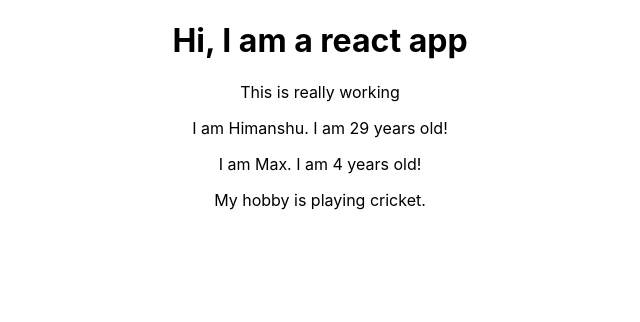
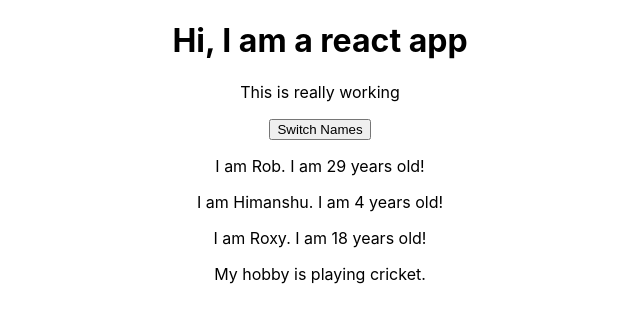
Before and after one commit to HimanshuNankani/react-complete-guide, a React (Create React App) app: page / in a window 1280 px wide. Shown: the top 322 px of the page, without its empty margins (320-960 px from the left). Built offline with nearby package versions, Linux system fonts and the light colour scheme.

Commit message:
Working with state

```diff
--- a/src/App.js
+++ b/src/App.js
@@ -1,21 +1,9 @@
 import React from "react";
 import "./App.css";
-import Person from "./Person/Person";
+import NewApp from "./NewApp";
 
 function App() {
-  return (
-    <div className="App">
-      <h1>Hi, I am a react app</h1>
-      <p>This is really working</p>
-      <Person name="Himanshu" />
-      <Person name="Max"> My hobby is playing cricket.</Person>
-    </div>
-    // React.createElement(
-    //   "div",
-    //   { className: "App" },
-    //   React.createElement("h1", null, "Hi, I am a React App!!!")
-    // )
-  );
+  return <NewApp />;
 }
 
 export default App;
--- /dev/null
+++ b/src/NewApp.js
@@ -0,0 +1,38 @@
+import React, { Component } from "react";
+import "./App.css";
+import Person from "./Person/Person";
+
+class NewApp extends Component {
+  state = {
+    persons: [{ name: "Rob" }, { name: "Himanshu" }, { name: "Roxy" }],
+  };
+
+  switchNameHandler = () => {
+    console.log("Was clicked");
+    //DON"T DO THIS:   this.state.persons[0].name = "Maxmiian";
+    this.setState({
+      persons: [
+        { name: "Robert" },
+        { name: "Himanshu N" },
+        { name: "Roxxein" },
+      ],
+    });
+  };
+
+  render() {
+    return (
+      <div className="App">
+        <h1>Hi, I am a react app</h1>
+        <p>This is really working</p>
+        <button onClick={this.switchNameHandler}>Switch Names</button>
+        <Person name={this.state.persons[0].name} />
+        <Person name={this.state.persons[1].name} />
+        <Person name={this.state.persons[2].name}>
+          My hobby is playing cricket.
+        </Person>
+      </div>
+    );
+  }
+}
+
+export default NewApp;
```
